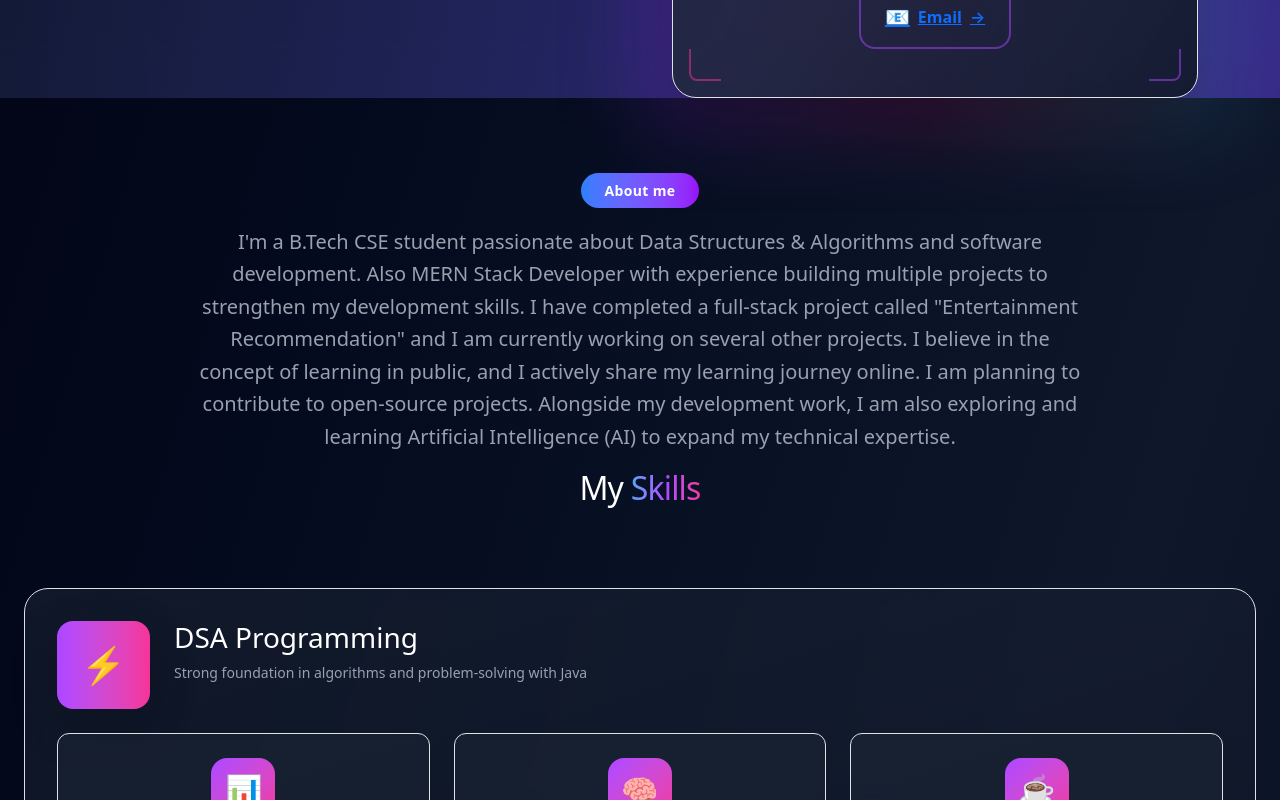
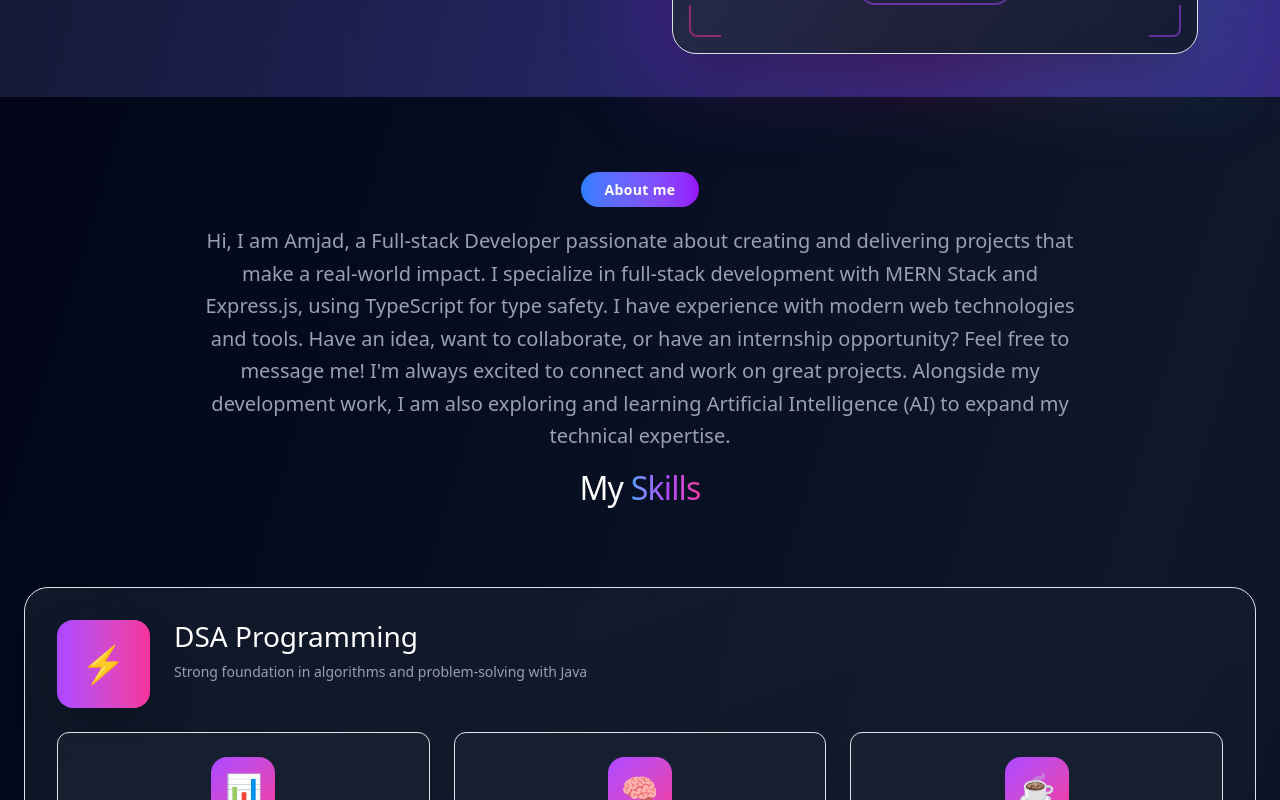
Before and after one commit to Amjadkhan9756/Portfolio, a React (Vite) app: page / in a window 1280 px wide. Shown: the part 807-1607 px from the top of the page. Built offline with nearby package versions, Linux system fonts and the light colour scheme.

Commit message:
new update

```diff
--- a/src/Component/Home.jsx
+++ b/src/Component/Home.jsx
@@ -213,11 +213,6 @@ function Home() {
                     {/* Content */}
                     <div className="relative z-10 text-center">
                       {/* Greeting */}
-                      <div className="mb-6">
-                        <span className="inline-block px-4 py-2 bg-gradient-to-r from-purple-500/20 to-cyan-500/20 rounded-full border border-purple-500/30 text-purple-300 text-sm font-medium mb-4">
-                          👋 Get In Touch
-                        </span>
-                      </div>
 
                       {/* Main Title */}
                       <h1 className="text-4xl lg:text-6xl xl:text-7xl font-bold mb-6 leading-tight">
@@ -353,16 +348,18 @@ function Home() {
               </div>
 
               <p className="text-gray-400 text-xl mx-auto leading-relaxed max-w-4xl mb-12">
-                I'm a B.Tech CSE student passionate about Data Structures &
-                Algorithms and software development. Also MERN Stack Developer
-                with experience building multiple projects to strengthen my
-                development skills. I have completed a full-stack project called
-                "Entertainment Recommendation" and I am currently working on
-                several other projects. I believe in the concept of learning in
-                public, and I actively share my learning journey online. I am
-                planning to contribute to open-source projects. Alongside my
-                development work, I am also exploring and learning Artificial
-                Intelligence (AI) to expand my technical expertise.
+                Hi, I am Amjad, a Full-stack Developer passionate about
+                creating and delivering projects that make a real-world impact.
+                I specialize in full-stack development with MERN Stack and
+                Express.js, using TypeScript for type safety. I have experience
+                with modern web technologies and tools. Have an idea, want to
+                collaborate, or have an internship opportunity? Feel free to
+                message me! I'm always excited to connect and work on great
+                projects.
+
+                 Alongside my development work, I am also
+                exploring and learning Artificial Intelligence (AI) to expand my
+                technical expertise.
               </p>
 
               <h2 className="text-6xl md:text-7xl font-extrabold text-white mb-6 tracking-tight">
```
